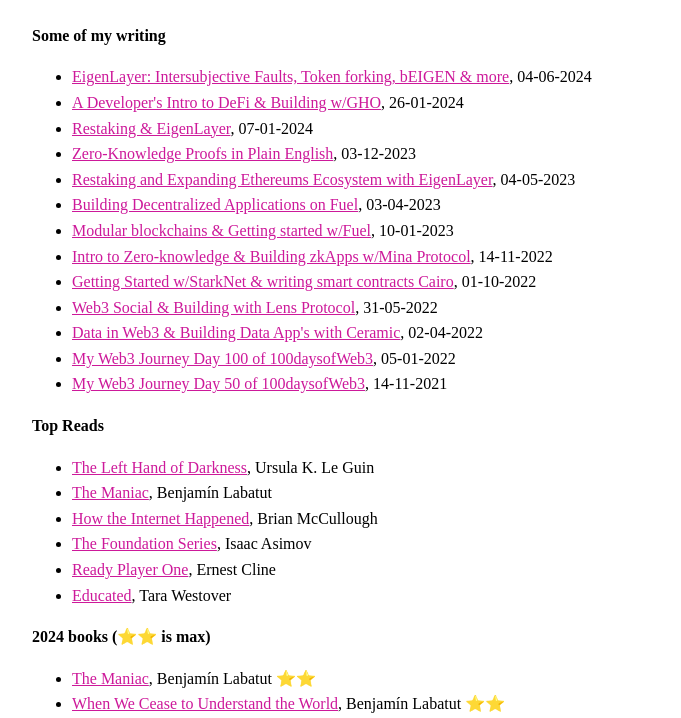
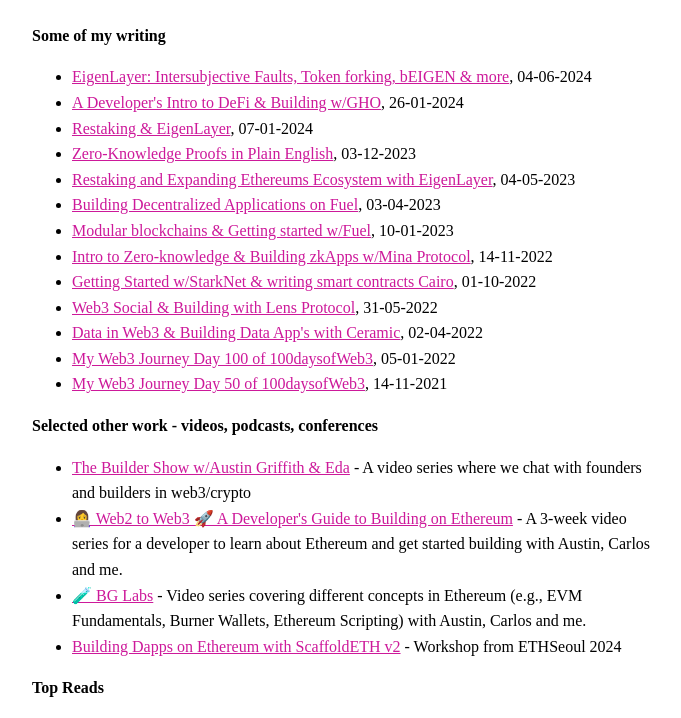
Before and after one commit to edakturk14/edakturk14.github.io, a plain HTML site: page index.html in a window 1280 px wide. Shown: the part 152-870 px from the top of the page, without its empty margins (292-973 px from the left). Drawn offline with Linux system fonts and the light colour scheme.

Commit message:
Add seleceted other work

```diff
--- a/index.html
+++ b/index.html
@@ -59,6 +59,25 @@
         </ul>
       </div>
       <div>
+        <h2>Selected other work - videos, podcasts, conferences</h2>
+        <ul>
+          <li><a
+              href="https://www.youtube.com/watch?v=cPNrYKR9rtI&list=PLnVqcyNGbH00XdrWBNM6DiPkF6SYBCY_G&ab_channel=BuidlGuidl">The
+              Builder Show w/Austin Griffith & Eda</a> - A video series where we chat with founders and builders in
+            web3/crypto</li>
+          </li>
+          <li><a href="https://www.youtube.com/watch?v=zuJ-elbo88E&list=PLJz1HruEnenAf80uOfDwBPqaliJkjKg69">👩‍💻 Web2
+              to Web3 🚀 A Developer's Guide to Building on Ethereum</a> - A 3-week video series for a developer to
+            learn about Ethereum and get started building with Austin, Carlos and me.</li>
+          <li><a href="https://www.youtube.com/watch?v=4hl61AmEGwU&list=PLJz1HruEnenD77QAsqnk7KG8rSOMk0B99&index=1">🧪
+              BG Labs</a> -
+            Video series covering different concepts in Ethereum (e.g., EVM Fundamentals, Burner Wallets, Ethereum
+            Scripting) with Austin, Carlos and me.</li>
+          <li><a href="https://www.youtube.com/watch?v=FYuDggnYpFA">
+              Building Dapps on Ethereum with ScaffoldETH v2</a> - Workshop from ETHSeoul 2024</li>
+        </ul>
+      </div>
+      <div>
         <h2>Top Reads</h2>
         <ul>
           <li><a href="https://www.amazon.com/Left-Hand-Darkness-Ursula-Guin/dp/0441478123" target="_blank"
```
